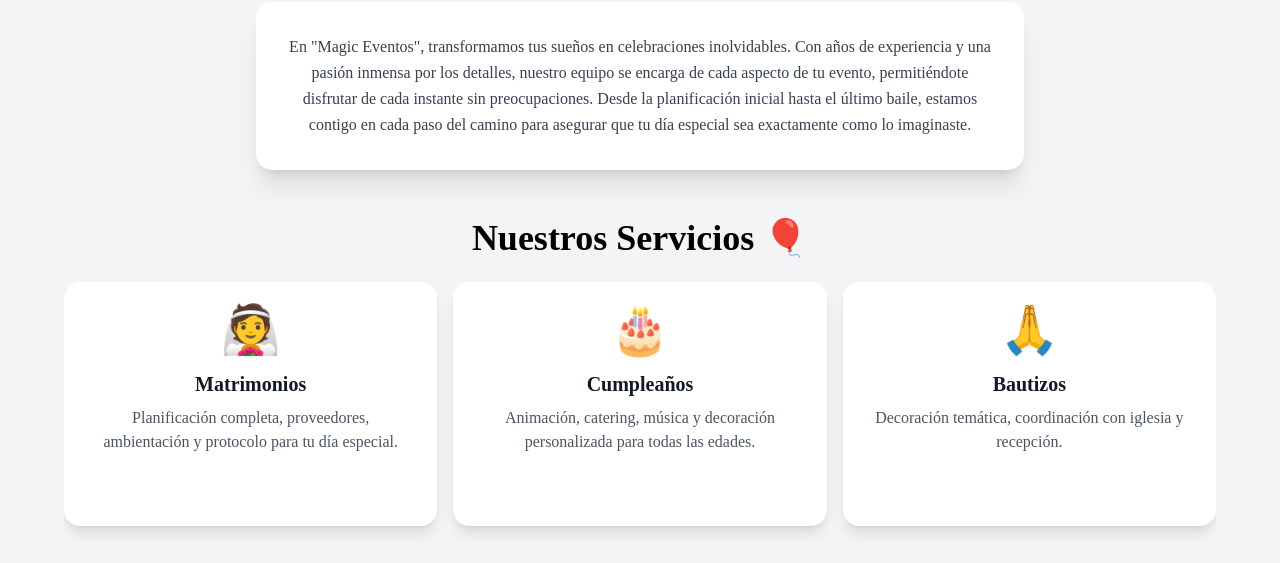
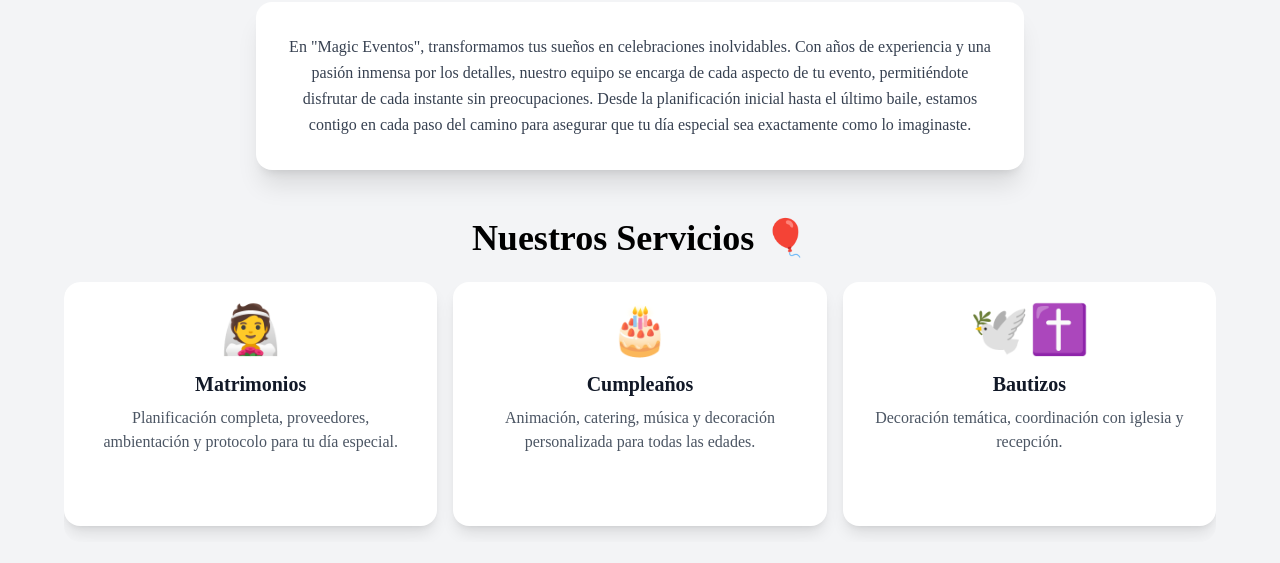
Before and after one commit to iasolutioncontacto-gif/MagiEvento, a plain HTML site: page index.html in a window 1280 px wide. Shown: the part 510-1073 px from the top of the page. Drawn offline with nearby package versions, Linux system fonts and the light colour scheme.

Commit message:
agregar emoji

```diff
--- a/index.html
+++ b/index.html
@@ -144,7 +144,7 @@
                         <!-- Servicio: Bautizos -->
                         <div class="flex-none w-full md:w-1/2 lg:w-1/3 px-2 mb-4">
                             <div class="bg-white p-6 rounded-2xl shadow-lg h-full hover:shadow-2xl transition-shadow duration-300 transform hover:-translate-y-1 cursor-pointer" onclick="showServiceDetails('bautizos')">
-                                <div class="flex items-center justify-center text-5xl mb-4 ">🙏</div>
+                                <div class="flex items-center justify-center text-5xl mb-4 ">🕊️✝️</div>
                                 <h3 class="text-xl font-bold mb-2 text-gray-900 text-center">Bautizos</h3>
                                 <p class="text-gray-600 text-center">Decoración temática, coordinación con iglesia y recepción.</p>
                             </div>
```
